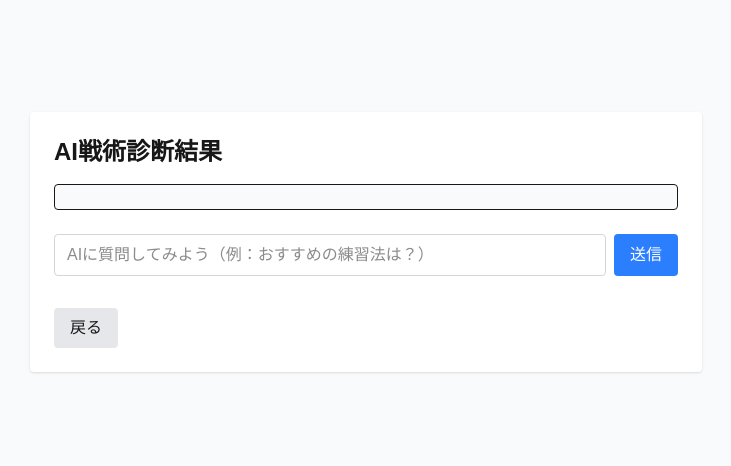
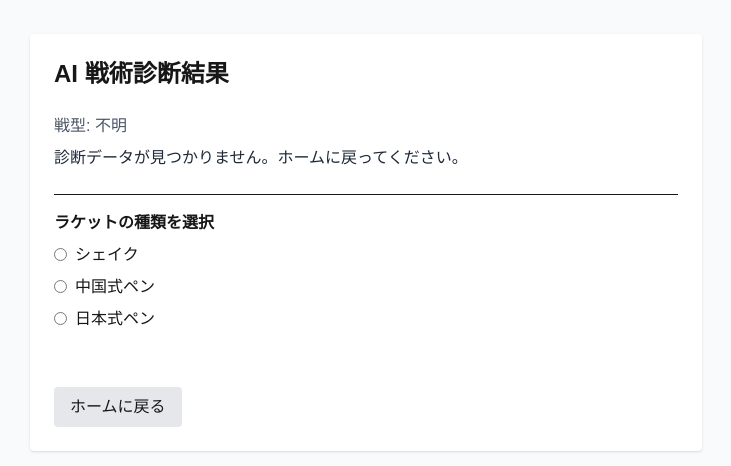
Before and after one commit to kassytt/tactics_tabletennis, a Next.js app: page /result in a window 1280 px wide. Shown: the part 158-624 px from the top of the page, without its empty margins (274-1005 px from the left). Built offline with nearby package versions, Linux system fonts and the light colour scheme.

Commit message:
導線変更

```diff
--- a/app/components/RubberSelect.tsx
+++ b/app/components/RubberSelect.tsx
@@ -16,7 +16,7 @@ const RubberSelect: React.FC<Props> = ({ values, onChange, racket }) => {
 
   return (
     <div>
-      <h2 className="font-semibold mb-2">ラバー選択</h2>
+      <h2 className="font-semibold mb-2">ラバーは何を使いたいですか？</h2>
 
       {/* フォア面 */}
       <div className="mb-4">
--- a/app/components/StyleSelect.tsx
+++ b/app/components/StyleSelect.tsx
@@ -8,9 +8,8 @@ interface Props {
 const StyleSelect: React.FC<Props> = ({ value, onChange }) => {
   const styles = [
     "ドライブ主体で攻めたい",
-    "前陣でスピード重視",
-    "カットマンを目指す",
-    "相手を翻弄したい",
+    "前陣で速攻で決めたい",
+    "ひたすら守ってミスを誘いたい"
   ];
 
   return (
--- a/app/page.tsx
+++ b/app/page.tsx
@@ -3,23 +3,18 @@
 import { useRouter, usePathname } from "next/navigation";
 import { useState, useEffect } from "react";
 import RacketSelect from "./components/RacketSelect";
-import RubberSelect from "./components/RubberSelect";
 import StyleSelect from "./components/StyleSelect";
 
 export default function HomePage() {
   const router = useRouter();
   const pathname = usePathname();
 
-  const [racket, setRacket] = useState("");
-  const [rubbers, setRubbers] = useState({ forehand: "", backhand: "" });
   const [style, setStyle] = useState("");
   const [loading, setLoading] = useState(false);
 
   // ページが表示されたときに古い結果を削除してフォームを初期化
   useEffect(() => {
     sessionStorage.removeItem("tacticsResult");
-    setRacket("");
-    setRubbers({ forehand: "", backhand: "" });
     setStyle("");
   }, [pathname]);
 
@@ -32,8 +27,6 @@ export default function HomePage() {
         method: "POST",
         headers: { "Content-Type": "application/json" },
         body: JSON.stringify({
-          racket,
-          rubbers: [rubbers.forehand, rubbers.backhand].filter(Boolean),
           style,
         }),
       });
@@ -41,6 +34,7 @@ export default function HomePage() {
       const data = await res.json();
 
       // SessionStorageに保存
+      sessionStorage.setItem("style", style);
       sessionStorage.setItem("tacticsResult", data.message);
 
       // 結果ページへ遷移
@@ -53,8 +47,6 @@ export default function HomePage() {
     }
   };
 
-  const canSubmit = racket && style && rubbers.forehand && rubbers.backhand;
-
   return (
     <main className="flex flex-col items-center justify-center min-h-screen bg-gray-50 p-4">
       <h1 className="text-2xl font-bold mb-6">卓球 戦型診断AI</h1>
@@ -63,15 +55,9 @@ export default function HomePage() {
         onSubmit={handleSubmit}
         className="flex flex-col gap-6 w-full max-w-md bg-white p-6 rounded shadow"
       >
-        <RacketSelect value={racket} onChange={setRacket} />
-        {racket && (
-          <RubberSelect racket={racket} values={rubbers} onChange={setRubbers} />
-        )}
-        {racket && rubbers.forehand && rubbers.backhand && (
-          <StyleSelect value={style} onChange={setStyle} />
-        )}
+        <StyleSelect value={style} onChange={setStyle} />
 
-        {canSubmit && (
+        {style && (
           <button
             type="submit"
             className={`bg-blue-500 text-white rounded p-2 hover:bg-blue-600 transition flex items-center justify-center`}
--- a/app/result/page.tsx
+++ b/app/result/page.tsx
@@ -2,130 +2,124 @@
 
 import { useEffect, useState } from "react";
 import { useRouter } from "next/navigation";
-
-type ChatEntry = {
-  role: "user" | "assistant";
-  content: string;
-};
+import RubberSelect from "../components/RubberSelect";
+import RacketSelect from "../components/RacketSelect";
 
 export default function ResultPage() {
   const router = useRouter();
-  const [response, setResponse] = useState<string | null>(null);
-  const [question, setQuestion] = useState<string>("");
-  const [loading, setLoading] = useState<boolean>(true);
-  const [subLoading, setSubLoading] = useState<boolean>(false);
-  const [chatHistory, setChatHistory] = useState<ChatEntry[]>([]);
 
-  // 初期ロード：SessionStorage から結果取得
+  const [style, setStyle] = useState<string | null>(null);
+  const [initialResponse, setInitialResponse] = useState<string | null>(null);
+  const [racket, setRacket] = useState("");
+  const [rubberValues, setRubberValues] = useState({
+    forehand: "",
+    backhand: "",
+  });
+  const [finalResponse, setFinalResponse] = useState<string | null>(null);
+  const [thinking, setThinking] = useState(false);
+  const [loading, setLoading] = useState(true);
+
+  // --- 初期ロード ---
   useEffect(() => {
-    const saved = sessionStorage.getItem("tacticsResult");
-    if (saved) {
-      setResponse(saved);
-      // 初期診断結果をチャット履歴の最初に追加
-      setChatHistory([
-        {
-          role: "assistant",
-          content: saved,
-        },
-      ]);
-    } else {
-      setResponse("診断結果が見つかりません。");
-    }
+    const savedStyle = sessionStorage.getItem("style");
+    const savedResult = sessionStorage.getItem("tacticsResult");
+    if (savedStyle) setStyle(savedStyle);
+    if (savedResult) setInitialResponse(savedResult);
+    else setInitialResponse("診断データが見つかりません。ホームに戻ってください。");
     setLoading(false);
   }, []);
 
-  // 質問送信処理
-  const handleAsk = async () => {
-    if (!question.trim()) return;
-    if (!response) return;
+  // --- ラケット・ラバーを考慮した再診断 ---
+  const handleFinalDiagnosis = async () => {
+    if (!style) return;
+    if (!racket) return alert("ラケットを選択してください。");
 
-    const userQuestion = question.trim();
-    setQuestion("");
-    setSubLoading(true);
+    const rubbers = [rubberValues.forehand, rubberValues.backhand].filter(
+      (r) => r && r !== "なし"
+    );
+    if (rubbers.length === 0) return alert("ラバーを選択してください。");
 
-    // ユーザーの質問を履歴に追加
-    setChatHistory((prev) => [...prev, { role: "user", content: userQuestion }]);
-
-    const prompt = `${response}\n\n追加の質問: ${userQuestion}`;
-
+    setThinking(true);
     try {
       const res = await fetch("/api/tactics", {
         method: "POST",
         headers: { "Content-Type": "application/json" },
-        body: JSON.stringify({ prompt }),
+        body: JSON.stringify({ style, racket, rubbers }),
       });
 
       const data = await res.json();
-      const answer = data.text || "AIの応答を取得できませんでした。";
-
-      // AIの応答を履歴に追加
-      setChatHistory((prev) => [...prev, { role: "assistant", content: answer }]);
+      setFinalResponse(data.message ?? "再診断結果を取得できませんでした。");
     } catch {
-      setChatHistory((prev) => [
-        ...prev,
-        { role: "assistant", content: "AIの応答を取得できませんでした。" },
-      ]);
+      setFinalResponse("AI診断に失敗しました。");
     } finally {
-      setSubLoading(false);
+      setThinking(false);
     }
   };
 
-  if (loading) {
+  if (loading)
     return (
       <main className="flex items-center justify-center min-h-screen bg-gray-50">
         <p className="text-gray-600">診断結果を読み込み中...</p>
       </main>
     );
-  }
 
   return (
     <main className="flex flex-col items-center justify-center min-h-screen bg-gray-50 p-6">
-      <div className="bg-white p-6 rounded shadow w-full max-w-2xl">
-        <h1 className="text-2xl font-bold mb-4">AI戦術診断結果</h1>
+      <div className="bg-white p-6 rounded shadow w-full max-w-2xl space-y-6">
+        <h1 className="text-2xl font-bold">AI 戦術診断結果</h1>
 
-        {/* チャット履歴 */}
-        <div className="space-y-4 mb-6 max-h-[60vh] overflow-y-auto border p-3 rounded bg-gray-50">
-          {chatHistory.map((entry, index) => (
-            <div
-              key={index}
-              className={`p-3 rounded-lg ${
-                entry.role === "user"
-                  ? "bg-blue-100 text-right"
-                  : "bg-white border text-left"
-              }`}
-            >
-              <p className="whitespace-pre-wrap">{entry.content}</p>
-            </div>
-          ))}
-          {subLoading && (
-            <p className="text-gray-500 text-sm italic">AIが考え中です…</p>
-          )}
+        {/* 初回診断結果 */}
+        <div className="space-y-2">
+          <p className="text-gray-600">戦型: {style ?? "不明"}</p>
+          <p className="whitespace-pre-wrap text-gray-800">
+            {initialResponse ?? "診断結果が見つかりません。"}
+          </p>
         </div>
 
-        {/* 質問フォーム */}
-        <div className="flex gap-2">
-          <input
-            type="text"
-            value={question}
-            onChange={(e) => setQuestion(e.target.value)}
-            placeholder="AIに質問してみよう（例：おすすめの練習法は？）"
-            className="flex-1 border border-gray-300 rounded px-3 py-2 focus:outline-none focus:ring-2 focus:ring-blue-400"
-          />
+        {/* ラケット選択 */}
+        <div className="border-t pt-4">
+          <RacketSelect value={racket} onChange={setRacket} />
+        </div>
+
+        {/* ラバー選択 */}
+        {racket && (
+          <div className="border-t pt-4">
+            <RubberSelect
+              values={rubberValues}
+              onChange={setRubberValues}
+              racket={racket}
+            />
+          </div>
+        )}
+
+        {/* 再診断ボタン */}
+        {racket && (
           <button
-            onClick={handleAsk}
-            disabled={subLoading}
+            onClick={handleFinalDiagnosis}
+            disabled={thinking}
             className="bg-blue-500 text-white px-4 py-2 rounded hover:bg-blue-600 transition disabled:opacity-50"
           >
-            送信
+            {thinking ? "AIが再診断中..." : "ラケット・ラバーを考慮して再診断する"}
           </button>
-        </div>
+        )}
 
-        {/* 戻る */}
+        {/* 再診断結果 */}
+        {finalResponse && (
+          <div className="mt-6 border-t pt-4">
+            <h2 className="font-semibold mb-2 text-lg">最終診断結果</h2>
+            <p className="whitespace-pre-wrap">{finalResponse}</p>
+          </div>
+        )}
+
+        {/* 戻るボタン */}
         <button
           className="mt-8 bg-gray-200 px-4 py-2 rounded hover:bg-gray-300 transition"
-          onClick={() => router.push("/")}
+          onClick={() => {
+            sessionStorage.clear();
+            router.push("/");
+          }}
         >
-          戻る
+          ホームに戻る
         </button>
       </div>
     </main>
```
Also changed, not shown: app/api/tactics/route.ts (+31 -40 lines).
